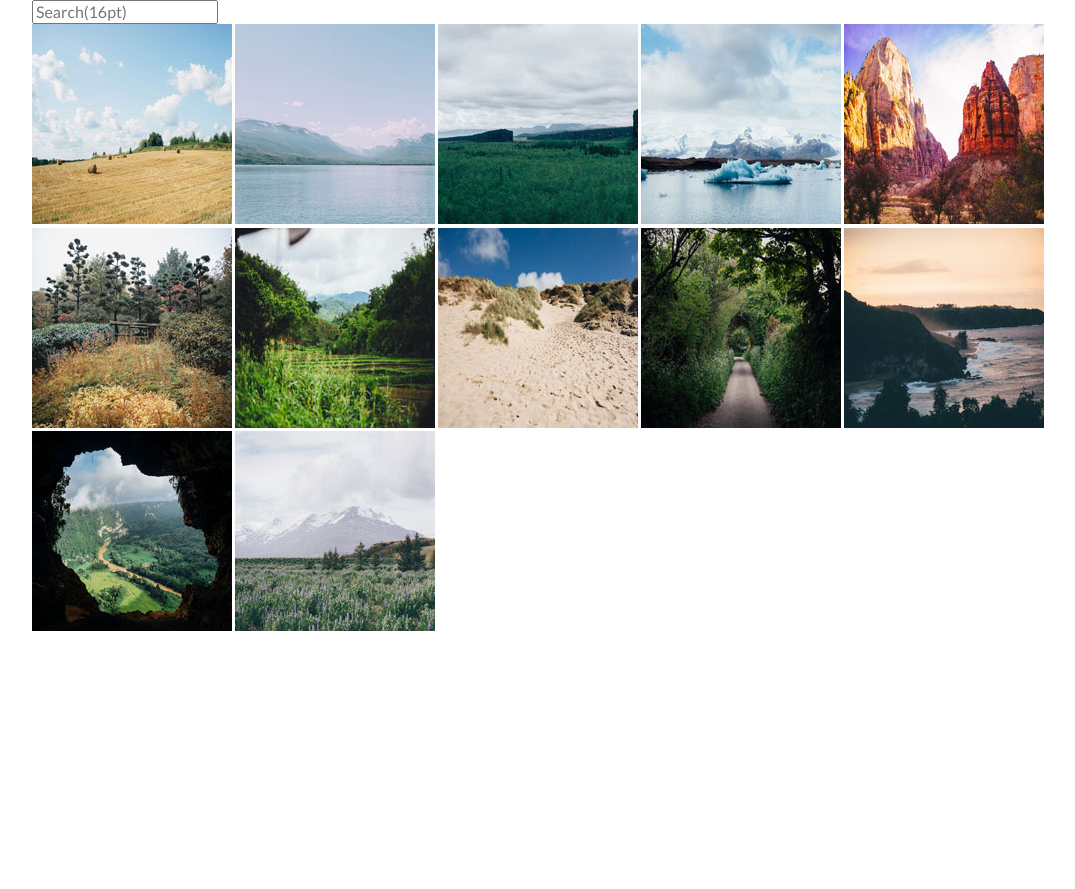
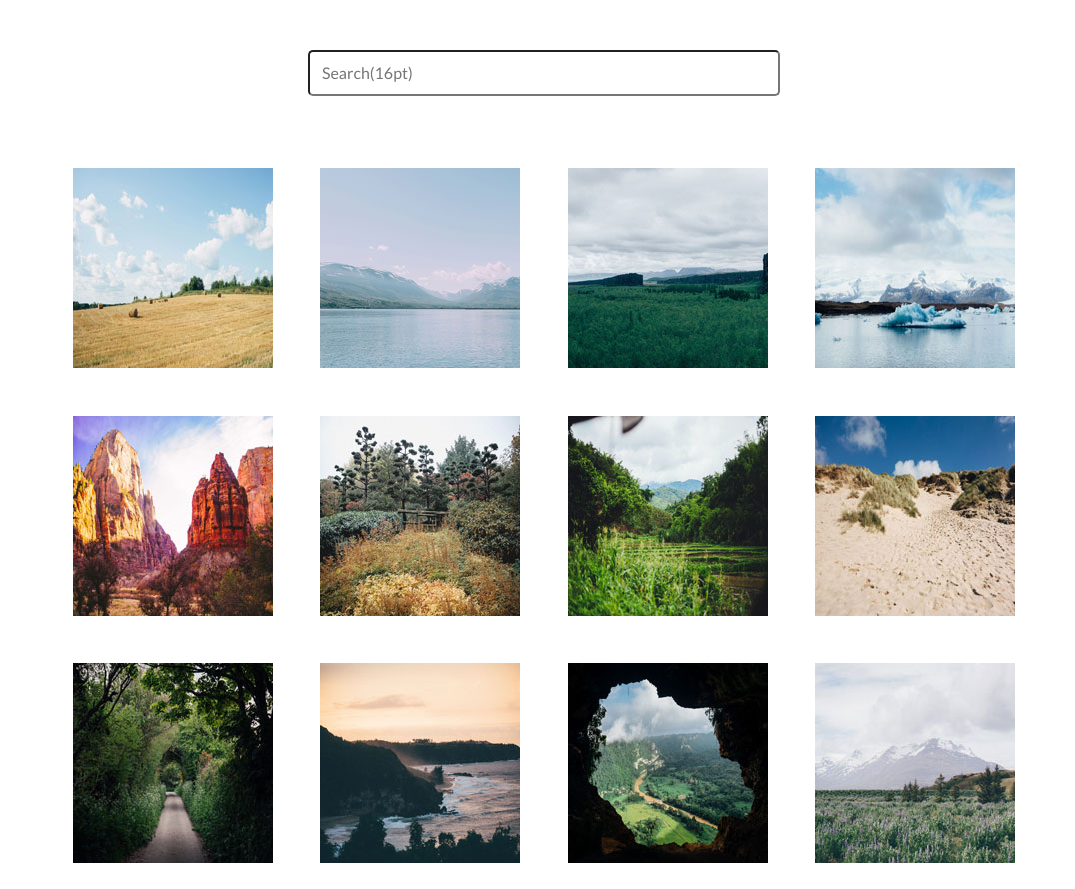
Before and after one commit to juliamatilda/InteractivePhotoGallery, a plain HTML site: page index.html in a window 1280 px wide. Shown: the whole page, without its empty margins (96-1171 px from the left). Before the commit the page ends 800 px from the top, so only its background shows below. Drawn offline with nearby package versions, Linux system fonts and the light colour scheme; some packages are replaced by stand-ins of ours; a script that the page names is missing.

Commit message:
center content

```diff
--- a/index.html
+++ b/index.html
@@ -15,11 +15,13 @@
 
         <!--Searchbox-->
         <div class="search-input">
-         <input type="text" name="search" placeholder="Search(16pt)" data-search>
+         <input class="search-field" type="text" name="search" placeholder="Search(16pt)" data-search>
         </div>
 
         <!--Captions-->
-        <div class="caption1" style="display:none">
+        <div class="pic-text">
+
+         <div class="caption1" style="display:none">
           <h4>Hay Bales</h4><p>I love hay bales. Took this snap on a drive through the countryside past some straw fields.</p>
          </div>
          <div class="caption2" style="display:none">
@@ -55,44 +57,46 @@
          <div class="caption12" style="display:none">
           <h4>Bluebells</h4><p>I walked through this meadow of bluebells and got a good view of the snow on the mountain before the fog came in.</p>
          </div>
+       </div>
 
          <!--Images-->
-         <div id="captions" class="image-gallery">
-          <a href="images/01.jpg">
-            <img src="images/thumbnails/01.jpg" />
+         <div class="image-gallery" id="aniimated-thumbnials">
+
+          <a href="images/01.jpg" data-sub-html=".caption1">
+            <img src="images/thumbnails/01.jpg" class="thumb"/>
           </a>
-          <a href="images/02.jpg">
-            <img src="images/thumbnails/02.jpg" />
+          <a href="images/02.jpg" data-sub-html=".caption2">
+            <img src="images/thumbnails/02.jpg" class="thumb"/>
           </a>
           <a href="images/03.jpg" data-sub-html=".caption3">
-            <img src="images/thumbnails/03.jpg"/>
+            <img src="images/thumbnails/03.jpg" class="thumb"/>
           </a>
-          <a href="images/04.jpg">
-            <img src="images/thumbnails/04.jpg" />
+          <a href="images/04.jpg" data-sub-html=".caption4">
+            <img src="images/thumbnails/04.jpg" class="thumb"/>
           </a>
-          <a href="images/05.jpg">
-            <img src="images/thumbnails/05.jpg" />
+          <a href="images/05.jpg" data-sub-html=".caption5">
+            <img src="images/thumbnails/05.jpg" class="thumb"/>
           </a>
-          <a href="images/06.jpg">
-            <img src="images/thumbnails/06.jpg" />
+          <a href="images/06.jpg" data-sub-html=".caption6">
+            <img src="images/thumbnails/06.jpg" class="thumb"/>
           </a>
-          <a href="images/07.jpg">
-            <img src="images/thumbnails/07.jpg" />
+          <a href="images/07.jpg" data-sub-html=".caption7">
+            <img src="images/thumbnails/07.jpg" class="thumb"/>
           </a>
-          <a href="images/08.jpg">
-            <img src="images/thumbnails/08.jpg" />
+          <a href="images/08.jpg" data-sub-html=".caption8">
+            <img src="images/thumbnails/08.jpg" class="thumb"/>
           </a>
-          <a href="images/09.jpg">
-            <img src="images/thumbnails/09.jpg" />
+          <a href="images/09.jpg" data-sub-html=".caption9">
+            <img src="images/thumbnails/09.jpg" class="thumb"/>
           </a>
-          <a href="images/10.jpg">
-            <img src="images/thumbnails/10.jpg" />
+          <a href="images/10.jpg" data-sub-html=".caption10">
+            <img src="images/thumbnails/10.jpg" class="thumb"/>
           </a>
-          <a href="images/11.jpg">
-            <img src="images/thumbnails/11.jpg" />
+          <a href="images/11.jpg" data-sub-html=".caption11">
+            <img src="images/thumbnails/11.jpg" class="thumb"/>
           </a>
-          <a href="images/12.jpg">
-            <img src="images/thumbnails/12.jpg" />
+          <a href="images/12.jpg" data-sub-html=".caption12">
+            <img src="images/thumbnails/12.jpg" class="thumb"/>
           </a>
          </div>
 
--- a/js/main.js
+++ b/js/main.js
@@ -2,3 +2,7 @@ $('.image-gallery').lightGallery({
   download:false,
   counter:false,
 });
+
+// $('#aniimated-thumbnials').lightGallery({
+//     thumbnail:true
+// });
--- a/scss/_style.scss
+++ b/scss/_style.scss
@@ -1,9 +1,18 @@
+@mixin center {
+ margin-left: auto;
+ margin-right: auto;
+ text-align: center;
+}
+
+
 * {
 	box-sizing: border-box;
 }
 
 body {
   font-family: 'Lato', sans-serif;
+  margin: 0;
+  padding:0;
 }
 
 a {
@@ -11,10 +20,36 @@ a {
 }
 
 .container {
-  width: 80%;
-  margin: 0 auto;
-  /* display: flex;
-  flex-direction: column;
-  justify-content: space-between;
-  align-items: center; */
+  width: 100%;
 }
+
+.image-gallery {
+	width: 80%;
+}
+
+.search-input {
+	width: 100%;
+	padding: 50px;
+}
+
+.search-field {
+	width: 40%;
+	padding: 12px 0 12px 12px;
+	border-radius: 5px;
+
+}
+
+.thumb {
+
+
+	padding:22px;
+}
+
+.image-gallery,
+.search-input {
+	@include center;
+}
+
+/* =================================
+  Media Queries
+==================================== */
```
Also changed, not shown: css/style.css, 1 other file.
